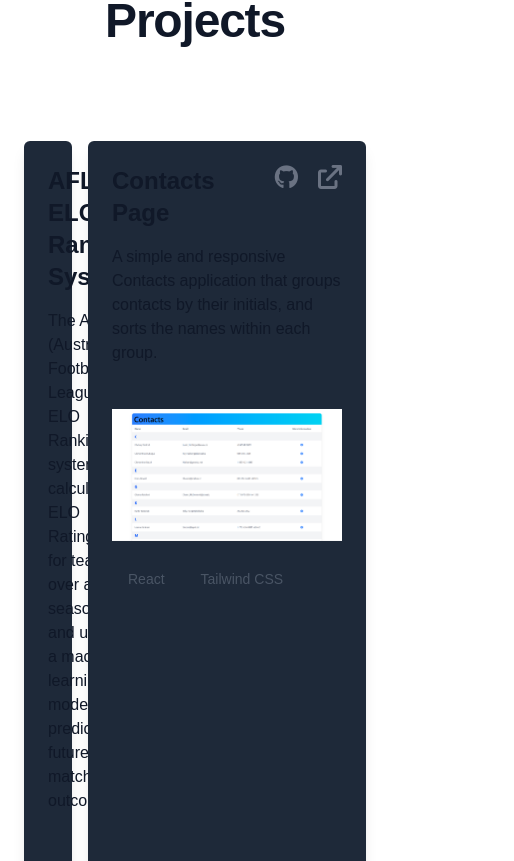
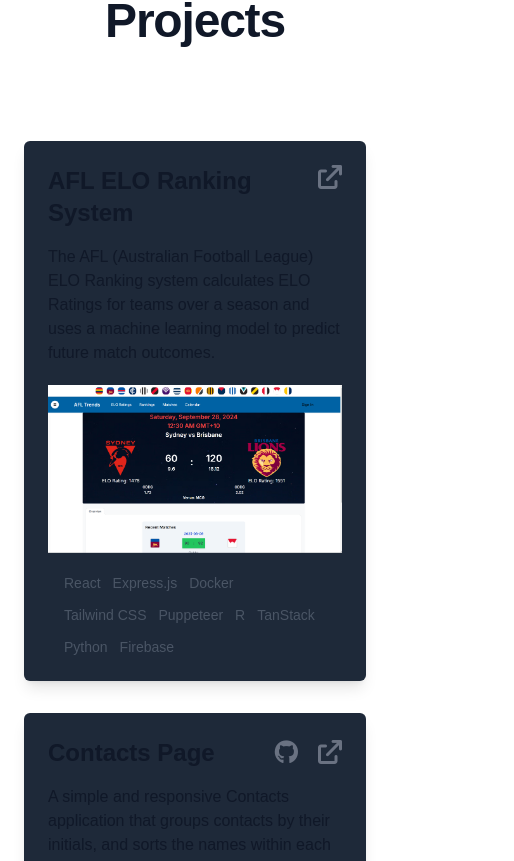
Before and after one commit to sengfan0524/sengfan, a Next.js app: page / in a window 390 px wide. Shown: the part 2743-3604 px from the top of the page, 514 px wide, since content can reach past the window. Built offline with nearby package versions, Linux system fonts and the light colour scheme.

Commit message:
responsive mobile view for project section

```diff
--- a/app/layout.tsx
+++ b/app/layout.tsx
@@ -33,11 +33,12 @@ export default function RootLayout({
           crossOrigin="anonymous"
           referrerPolicy="no-referrer"
         />
+        <meta name="viewport" content="width=device-width, initial-scale=1.0" />
       </head>
       <body
         className={`${geistSans.variable} ${geistMono.variable} antialiased`}
       >
-        <div className="bg-white dark:bg-gray-900 relative">{children}</div>
+        <div className="bg-white dark:bg-gray-900 relative max-w-full min-w-screen md:min-w-full">{children}</div>
       </body>
     </html>
   );
--- a/components/projects.tsx
+++ b/components/projects.tsx
@@ -41,12 +41,12 @@ export default function Projects() {
       </div>
       <div className="container mx-auto px-6 pb-32">
         <div
-          className="grid grid-cols-1 md:grid-cols-4 gap-8 justify-center"
+          className="grid grid-cols-1 md:grid-cols-2 gap-8 justify-center"
           ref={cardRef}
         >
           {/* <!-- AFL Page --> */}
           <div
-            className="col-start-1 col-span-2 bg-gray-800 rounded-md p-6 shadow-lg hover:shadow-xl transition-shadow duration-300 project-card text-gray-900 dark:text-white group"
+            className="flex flex-wrap min-w-fit bg-gray-800 rounded-md p-6 shadow-lg hover:shadow-xl transition-shadow duration-300 project-card text-gray-900 dark:text-white group"
             onMouseEnter={onEnter} // Use the context-safe function
             onMouseLeave={onLeave} // Use the context-safe function
             ref={cardRef}
@@ -60,9 +60,9 @@ export default function Projects() {
                 <p className="text-2xl font-bold items-center">
                   AFL ELO Ranking System
                 </p>
-                <button className="flex justify-end text-gray-500 group-hover:text-violet-400 transition-colors text-2xl">
+                <a className="flex justify-end text-gray-500 group-hover:text-violet-400 transition-colors text-2xl">
                   <i className="fa-solid fa-external-link"></i>
-                </button>
+                </a>
               </div>
               <div className="flex items-center space-x-2">
                 <h3 className="text-md">
@@ -72,7 +72,7 @@ export default function Projects() {
                 </h3>
               </div>
               <img src="afl-page.png" className="py-5"></img>
-              <div className="flex mx-3 border-gray-200 pt-2 px-1 gap-9">
+              <div className="flex flex-wrap mx-3 border-gray-200 px-1 md:gap-x-10 gap-x-3 gap-y-3">
                 <span className="text-sm text-gray-600 dark:text-white font-medium">
                   React
                 </span>
@@ -92,8 +92,6 @@ export default function Projects() {
                 <span className="text-sm text-gray-600 dark:text-white font-medium">
                   R
                 </span>
-              </div>
-              <div className="flex mx-3 border-gray-200 pb-3 pt-2 px-1 gap-9">
                 <span className="text-sm text-gray-600 dark:text-white font-medium">
                   TanStack
                 </span>
@@ -109,28 +107,29 @@ export default function Projects() {
 
           {/* <!-- Contacts Page --> */}
           <div
-            className="col-start-3 col-span-2 bg-gray-800 rounded-md p-6 shadow-lg hover:shadow-xl transition-shadow duration-300 project-card text-gray-900 dark:text-white group"
+            className="relative flex flex-wrap min-w-fit bg-gray-800 rounded-md p-6 shadow-lg hover:shadow-xl transition-shadow duration-300 project-card text-gray-900 dark:text-white group"
             onMouseEnter={onEnter} // Use the context-safe function
             onMouseLeave={onLeave} // Use the context-safe function
           >
-            <div className="flex justify-between mb-4">
+            <a>
+              <div className="justify-between flex flex-row mb-4 ">
                 <p className="text-2xl font-bold items-center">Contacts Page</p>
-              <div className="flex gap-5">
+                <div className="flex flex-row-reverse justify-end gap-5">
                   <a
-                  className="flex justify-end text-gray-500 group-hover:text-violet-400 transition-colors text-2xl"
+                    className=" text-gray-500 group-hover:text-violet-400 transition-colors text-2xl"
+                    href="https://contacts-app-1.netlify.app"
+                    target="_blank"
+                    rel="noopener noreferrer"
+                  >
+                    <i className="fa-solid fa-external-link"></i>
+                  </a>
+                  <a
+                    className=" text-gray-500 group-hover:text-violet-400 transition-colors text-2xl "
                     href="https://github.com/sengfan0524/Contacts-App/tree/main/contacts-app"
                     target="_blank"
                     rel="noopener noreferrer"
                   >
                     <i className="fa-brands fa-github"></i>
-                </a>
-                <a
-                  className="flex justify-end text-gray-500 group-hover:text-violet-400 transition-colors text-2xl"
-                  href="https://contacts-app-1.netlify.app"
-                  target="_blank"
-                  rel="noopener noreferrer"
-                >
-                  <i className="fa-solid fa-external-link"></i>
                   </a>
                 </div>
               </div>
@@ -142,7 +141,7 @@ export default function Projects() {
                 </h3>
               </div>
               <img src="contacts-page.png" className="py-5"></img>
-            <div className="flex mx-3 border-gray-200 pb-3 pt-2 px-1 gap-9 ">
+              <div className="flex mx-3 border-gray-200 pb-3 pt-2 px-1 md:gap-x-10 gap-x-3 gap-y-3 ">
                 <span className="text-sm text-gray-600 dark:text-white font-medium">
                   React
                 </span>
@@ -150,6 +149,7 @@ export default function Projects() {
                   Tailwind CSS
                 </span>
               </div>
+            </a>
           </div>
         </div>
       </div>
```
Lines whose indentation alone changed are shown as unchanged.
